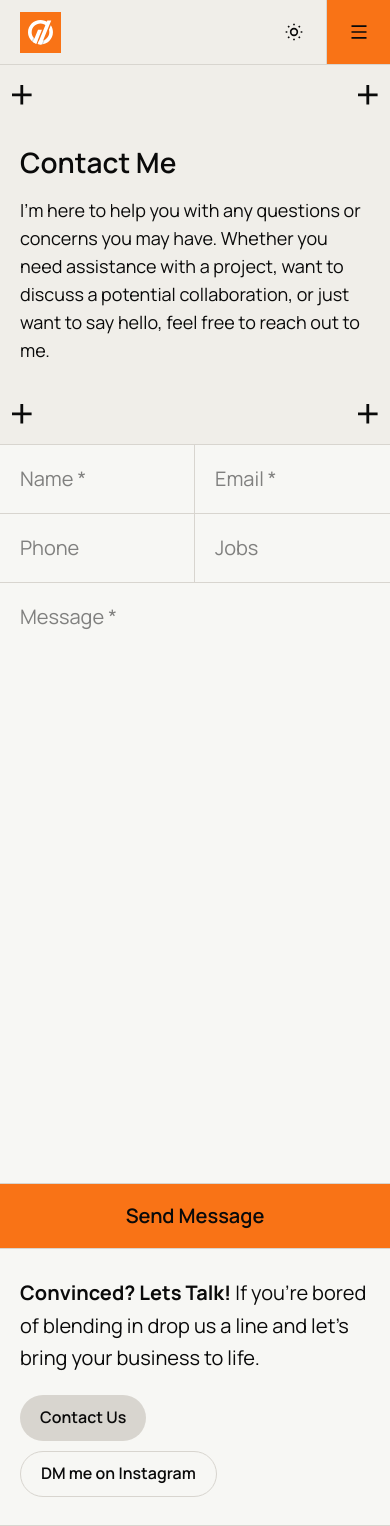
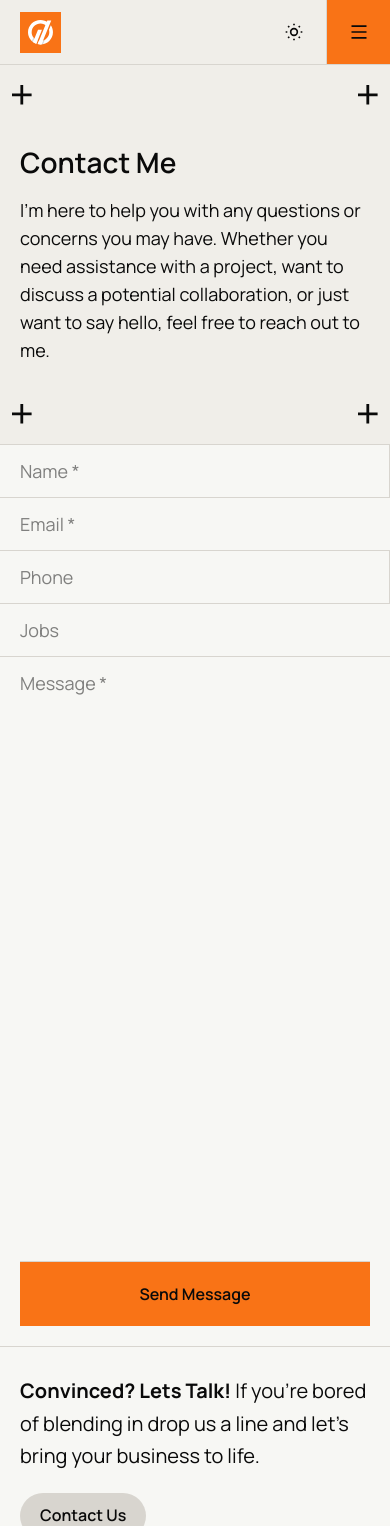
Before and after one commit to danarseptiyanto/danarx.com-react, a React (Vite) app: page /contact in a window 390 px wide. Shown: the top 1526 px of the page. Built offline with nearby package versions, Linux system fonts and the light colour scheme.

Commit message:
Update Contact page styles and remove config files
Refactored Contact page layout and input styles for improved responsiveness and consistency. Updated form redirect URL. Removed Netlify and Vercel configuration files, likely due to deployment changes.

```diff
--- a/src/Pages/Contact.jsx
+++ b/src/Pages/Contact.jsx
@@ -33,47 +33,47 @@ export function Contact() {
                 method="POST"
                 className="border-b-line mx-auto border-b"
             >
-                <div className="border-x-line grid grid-cols-2 border-x-0 md:mx-10 md:border-x">
-                    <div className="border-line border-r border-b px-5 py-5 md:px-9 md:py-5">
+                <div className="border-x-line grid grid-cols-1 border-x-0 md:mx-10 md:grid-cols-2 md:border-x">
+                    <div className="border-line border-r border-b px-5 py-3 md:px-9 md:py-5">
                         <input
                             type="text"
                             name="name"
-                            className="text-text-primary w-full border-none bg-transparent text-xl outline-none md:text-xl"
+                            className="text-text-primary w-full border-none bg-transparent text-lg outline-none md:text-xl"
                             placeholder="Name *"
                             required
                         />
                     </div>
-                    <div className="border-line border-b px-5 py-5 md:px-9 md:py-5">
+                    <div className="border-line border-b px-5 py-3 md:px-9 md:py-5">
                         <input
                             type="email"
                             name="email"
-                            className="text-text-primary w-full border-none bg-transparent text-xl outline-none md:text-xl"
+                            className="text-text-primary w-full border-none bg-transparent text-lg outline-none md:text-xl"
                             placeholder="Email *"
                             required
                         />
                     </div>
-                    <div className="border-line border-r border-b px-5 py-5 md:px-9 md:py-5">
+                    <div className="border-line border-r border-b px-5 py-3 md:px-9 md:py-5">
                         <input
                             type="tel"
                             name="phone"
-                            className="text-text-primary w-full border-none bg-transparent text-xl outline-none md:text-xl"
+                            className="text-text-primary w-full border-none bg-transparent text-lg outline-none md:text-xl"
                             placeholder="Phone"
                         />
                     </div>
-                    <div className="border-line border-b px-5 py-5 md:px-9 md:py-5">
+                    <div className="border-line border-b px-5 py-3 md:px-9 md:py-5">
                         <input
                             type="text"
                             name="job"
-                            className="text-text-primary w-full border-none bg-transparent text-xl outline-none md:text-xl"
+                            className="text-text-primary w-full border-none bg-transparent text-lg outline-none md:text-xl"
                             placeholder="Jobs"
                         />
                     </div>
                 </div>
                 <div className="border-x-line flex flex-1 flex-col border-x-0 md:mx-10 md:border-x">
-                    <div className="flex flex-1 flex-col px-5 py-5 md:px-9 md:py-5">
+                    <div className="flex flex-1 flex-col px-5 py-3 md:px-9 md:py-5">
                         <textarea
                             name="message"
-                            className="text-text-primary h-full w-full resize-none border-none bg-transparent text-xl outline-none md:text-xl"
+                            className="text-text-primary h-full w-full resize-none border-none bg-transparent text-lg outline-none md:text-xl"
                             placeholder="Message *"
                             rows="20"
                             required
@@ -82,13 +82,13 @@ export function Contact() {
                         <input
                             type="hidden"
                             name="_next"
-                            value="https://google.com"
+                            value="https://danarx.com/contact-success"
                         />
                         <input type="hidden" name="_captcha" value="false" />
                     </div>
                     <button
                         type="submit"
-                        className="bg-accent-primary text-text-primary hover:bg-accent-primary/80 border-line flex h-[65px] cursor-pointer items-center justify-center border-t px-5 text-xl font-semibold transition-colors duration-200"
+                        className="bg-accent-primary text-text-primary hover:bg-accent-primary/80 border-line m-5 flex h-[65px] cursor-pointer items-center justify-center border-t px-5 text-base font-semibold transition-colors duration-200 md:m-0 md:text-xl"
                     >
                         Send Message
                     </button>
```
Also changed, not shown: vercel.json (deleted), 2 other files (tests, documents, lock files or other folders).
